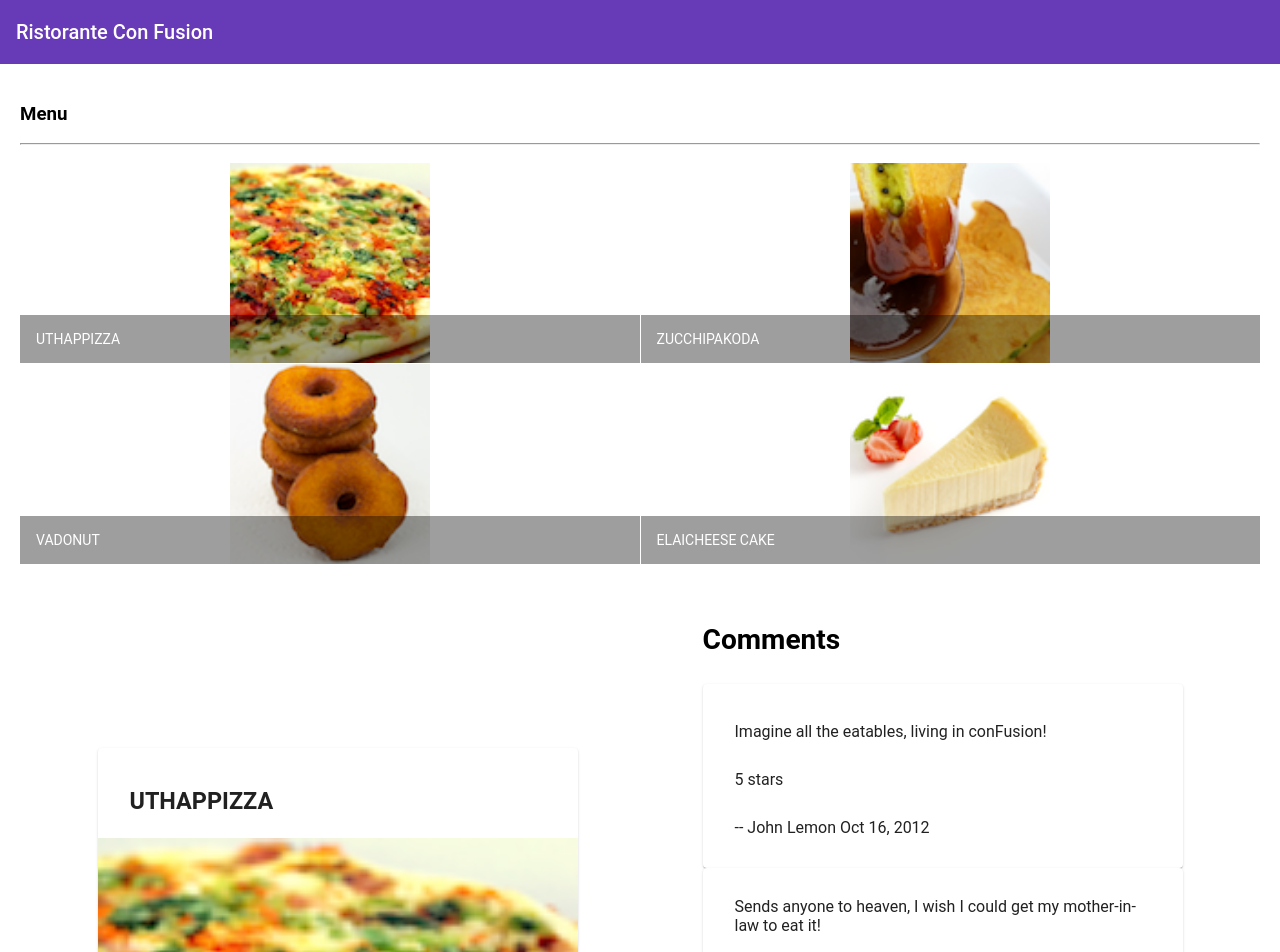
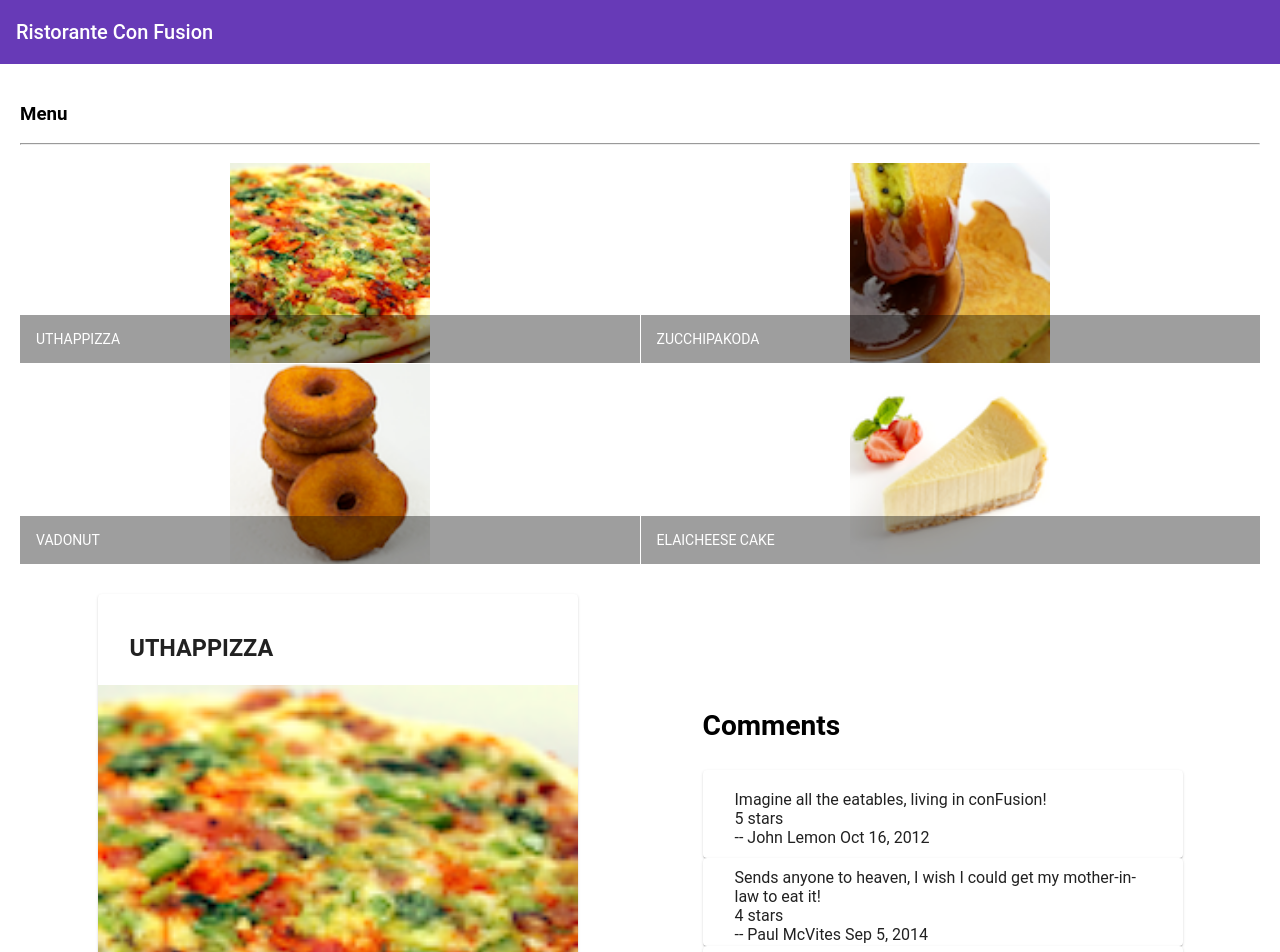
Before and after one commit to vitkovsky21/conFusion, an Angular app: page / in a window 1280 px wide. Shown: the top 952 px of the page. Built offline with nearby package versions, Linux system fonts and the light colour scheme.

Commit message:
Assignment 1 fixed

```diff
--- a/src/app/dishdetail/dishdetail.component.html
+++ b/src/app/dishdetail/dishdetail.component.html
@@ -31,13 +31,17 @@
     <div fxFlex *ngIf="dish">
         <mat-card-title>
             <h3>Comments</h3>
-          </mat-card-title>
+        </mat-card-title>
         <mat-card *ngFor="let comment of comments">
-          <mat-list>
-              <mat-list-item>{{ comment.comment }}</mat-list-item>
-              <mat-list-item>{{ comment.rating }} stars</mat-list-item>
-              <mat-list-item>-- {{ comment.author }} {{ comment.date | date: "mediumDate" }}</mat-list-item>
-          </mat-list>
+          <mat-card-content>
+            <mat-list>
+              <mat-list-item>
+                <p>{{ comment.comment }}<br>
+                {{ comment.rating }} stars<br>
+                -- {{ comment.author }} {{ comment.date | date: "mediumDate" }}</p>
+              </mat-list-item>
+            </mat-list>
+          </mat-card-content>
         </mat-card>
       </div>
   </div>
```
